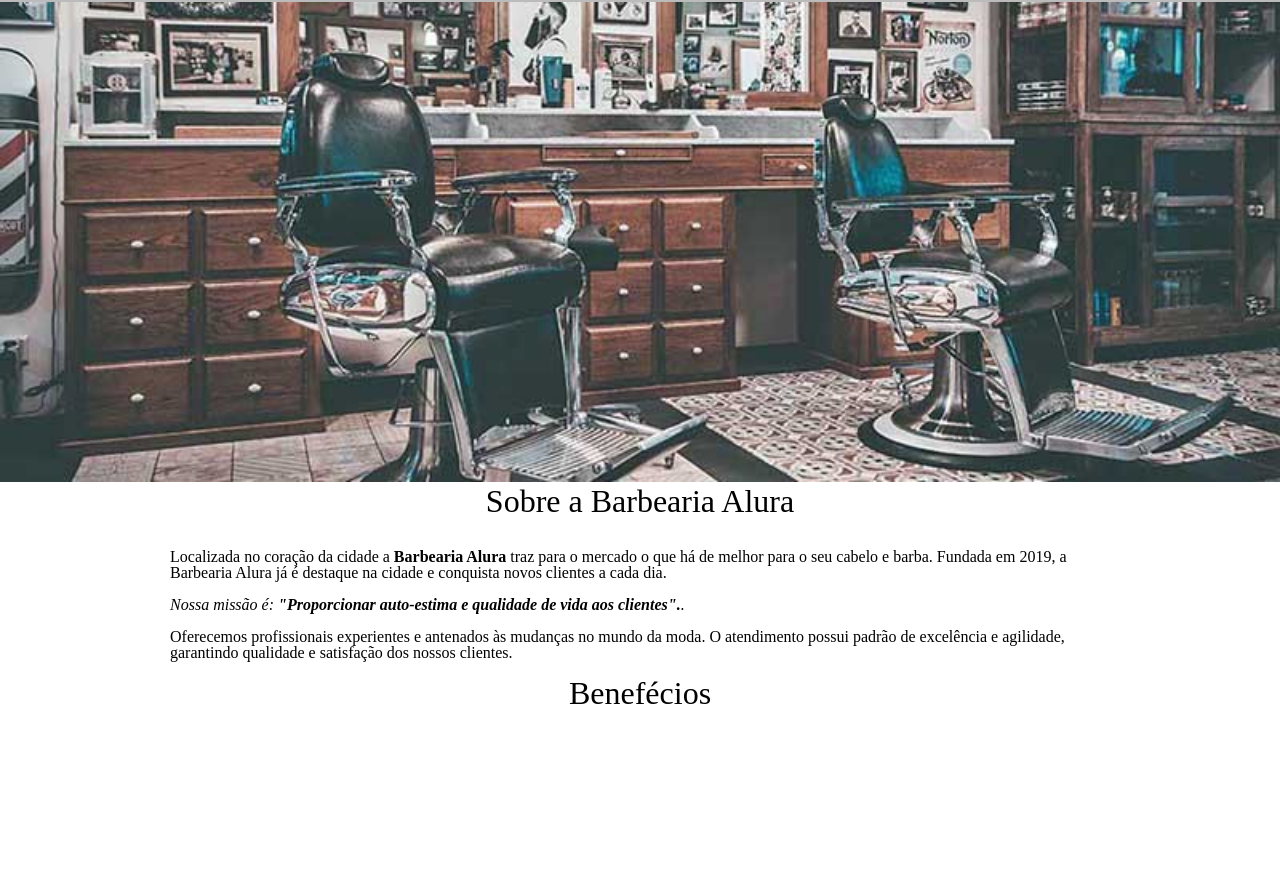
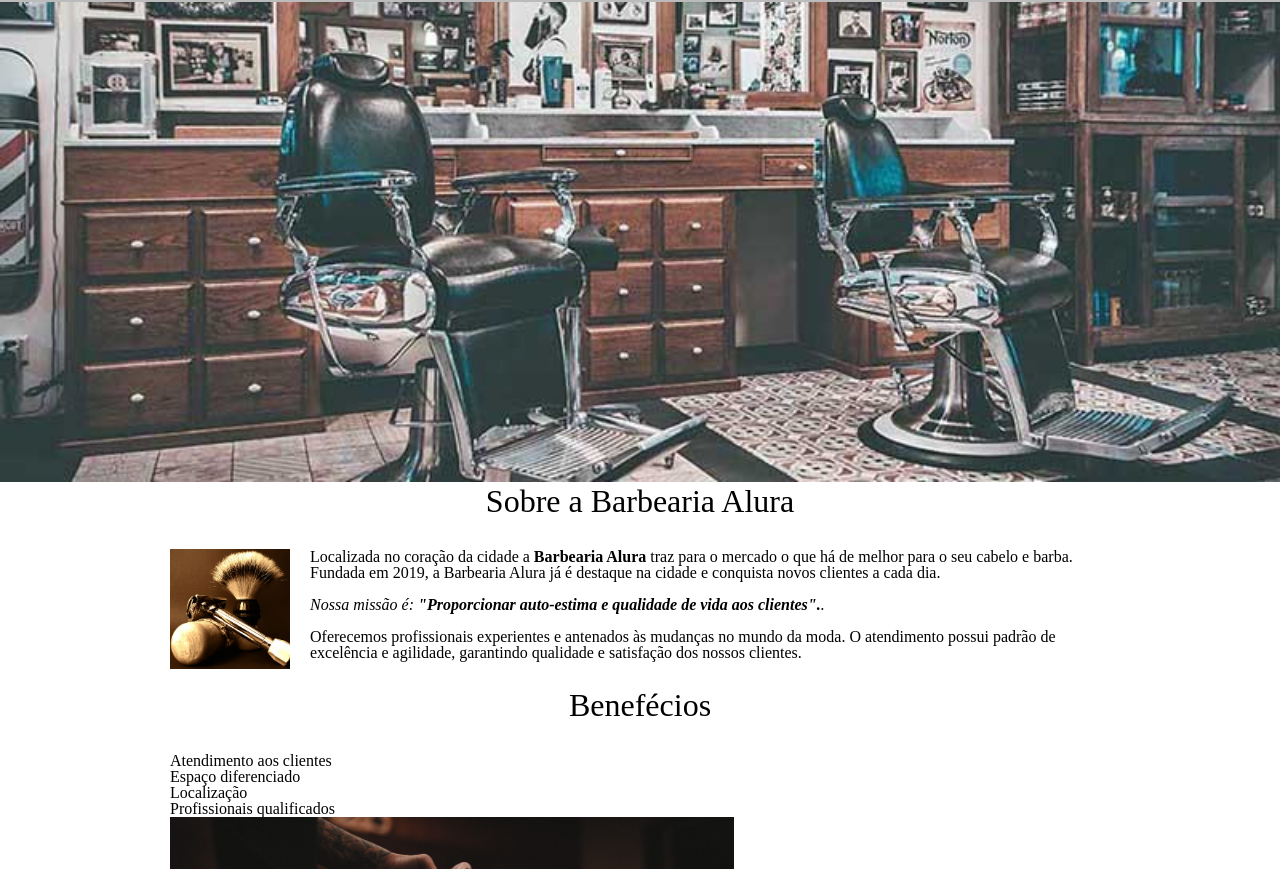
Before and after one commit to DanielSanoli/Barbearia-Alura, a plain HTML site: page index.html in a window 1280 px wide. Shown: the part 291-1160 px from the top of the page. Drawn offline with Linux system fonts and the light colour scheme.

Commit message:
Adicionando imagem de utensilios e estilizando

```diff
--- a/index.html
+++ b/index.html
@@ -32,6 +32,8 @@
             <section class="principal">
                 <h2 class="titulo-principal">Sobre a Barbearia Alura</h2>
 
+                <img class="utensilios" src="utensilios.jpg" alt="Utensilios de um barbeiro.">
+
                 <p>Localizada no coração da cidade a <strong>Barbearia Alura</strong> traz para o mercado o que há de melhor para o seu
                 cabelo e barba. Fundada em 2019, a Barbearia Alura já é destaque na cidade e conquista novos clientes
                 a cada dia.</p>
--- a/style.css
+++ b/style.css
@@ -157,6 +157,7 @@
     text-align: center;
     font-size: 2em;
     margin: 0 0 1em;
+    clear: left;
 }
 
 .principal p {
@@ -171,6 +172,12 @@
     font-style: italic;
 }
 
+.utensilios {
+    width: 120px;
+    float: left;
+    margin: 0 20px 20px 0;
+}
+
 .imagembeneficios {
     width: 60%;
 }
```
Also changed, not shown: utensilios.jpg (added).
